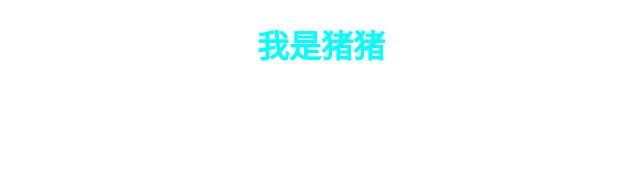
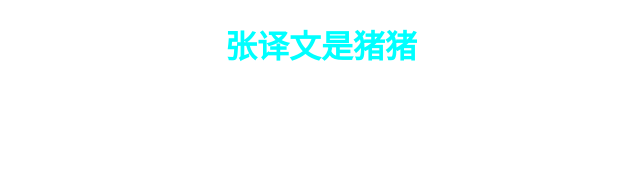
Before and after one commit to wenzixiaozhang/xiaozhang, a plain HTML site: page 猪猪.html in a window 1280 px wide. Shown: the top 169 px of the page, without its empty margins (319-959 px from the left). Drawn offline with Linux system fonts and the light colour scheme.

Commit message:
Update 猪猪.html

```diff
--- a/猪猪.html
+++ b/猪猪.html
@@ -34,7 +34,7 @@
 
 <body>
     <table>
-        <h1>我是猪猪</h1>
+        <h1>张译文是猪猪</h1>
     </table>
   <img src="https://user-images.githubusercontent.com/133194627/237587151-204f62a7-6ec1-42d3-b92c-2d0cf3c85b67.jpg" alt="会动的猪" class="pig">
 </body>
```
